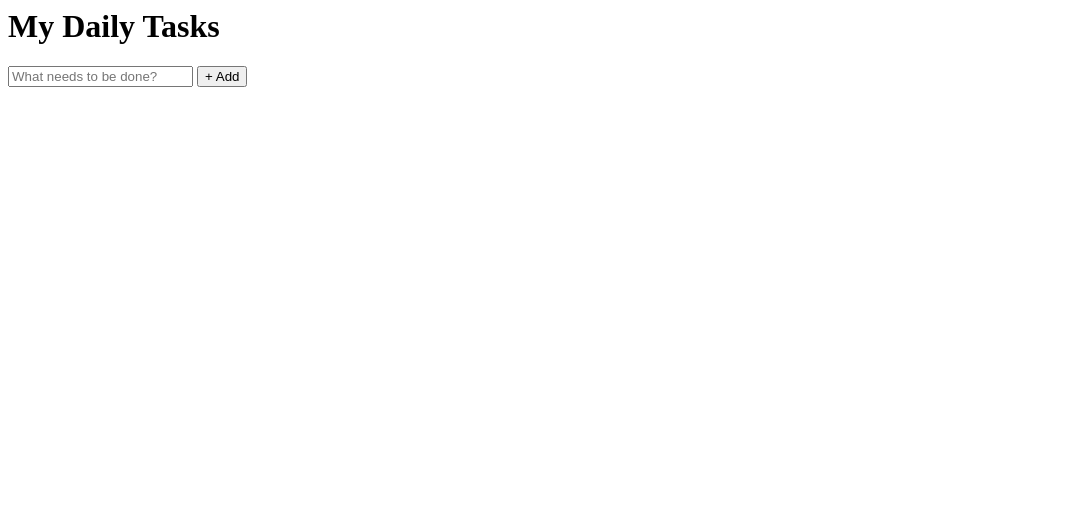
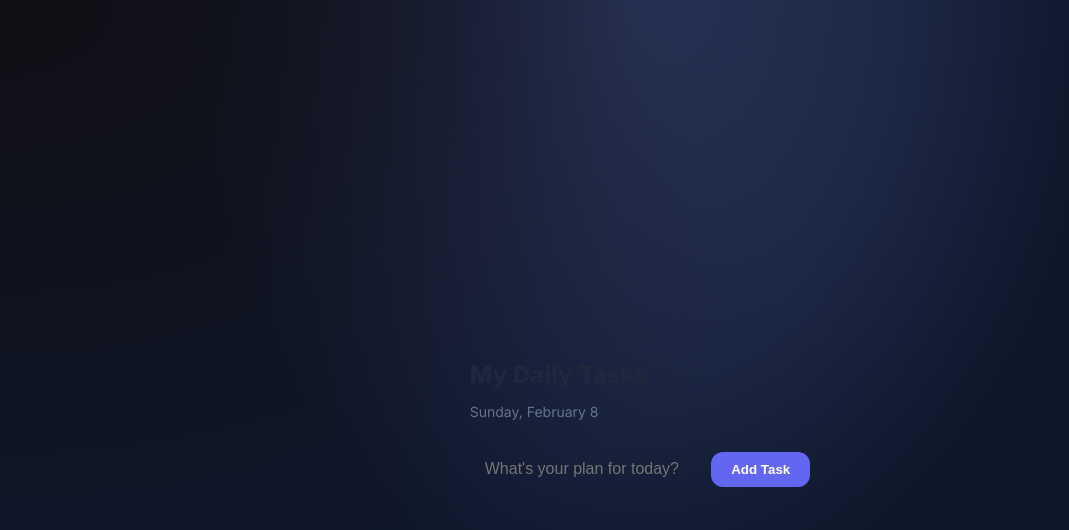
Before and after one commit to Qasid2004/To-Do-Web-Application, a plain HTML site: page index.html in a window 1280 px wide. Shown: the whole page, without its empty margins (0-1069 px from the left). Drawn offline with Linux system fonts and the light colour scheme.

Commit message:
Update index.html

```diff
--- a/index.html
+++ b/index.html
@@ -1,19 +1,31 @@
-<div class="app-wrapper">
-    <div class="container">
+<!DOCTYPE html>
+<html lang="en">
+<head>
+    <meta charset="UTF-8">
+    <meta name="viewport" content="width=device-width, initial-scale=1.0">
+    <title>Modern To-Do | Khawaja Qasid</title>
+    <link href="https://fonts.googleapis.com/css2?family=Inter:wght@400;600;800&display=swap" rel="stylesheet">
+    <link rel="stylesheet" href="style.css">
+</head>
+<body>
+
+    <div class="app-container">
         <header>
             <h1>My Daily Tasks</h1>
             <p id="date-display"></p>
         </header>
 
-        <div class="input-group">
-            <input type="text" id="taskInput" placeholder="What needs to be done?">
-            <button id="addTaskBtn">
-                <span>+</span> Add
-            </button>
+        <div class="input-section">
+            <input type="text" id="taskInput" placeholder="What's your plan for today?">
+            <button id="addTaskBtn">Add Task</button>
         </div>
 
-        <div class="list-container">
-            <ul id="taskList"></ul>
+        <div class="list-wrapper">
+            <ul id="taskList">
+                </ul>
         </div>
     </div>
-</div>
+
+    <script src="script.js"></script>
+</body>
+</html>
```
